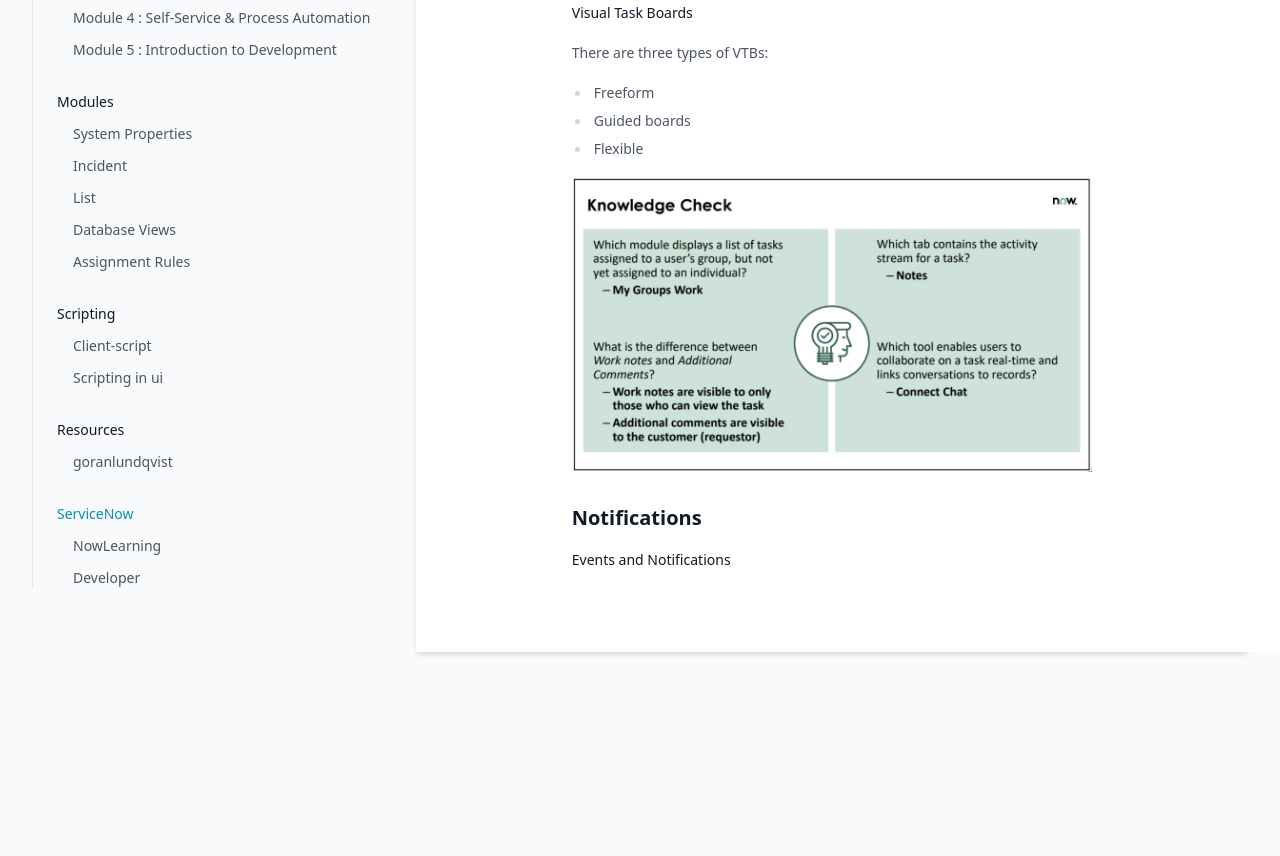
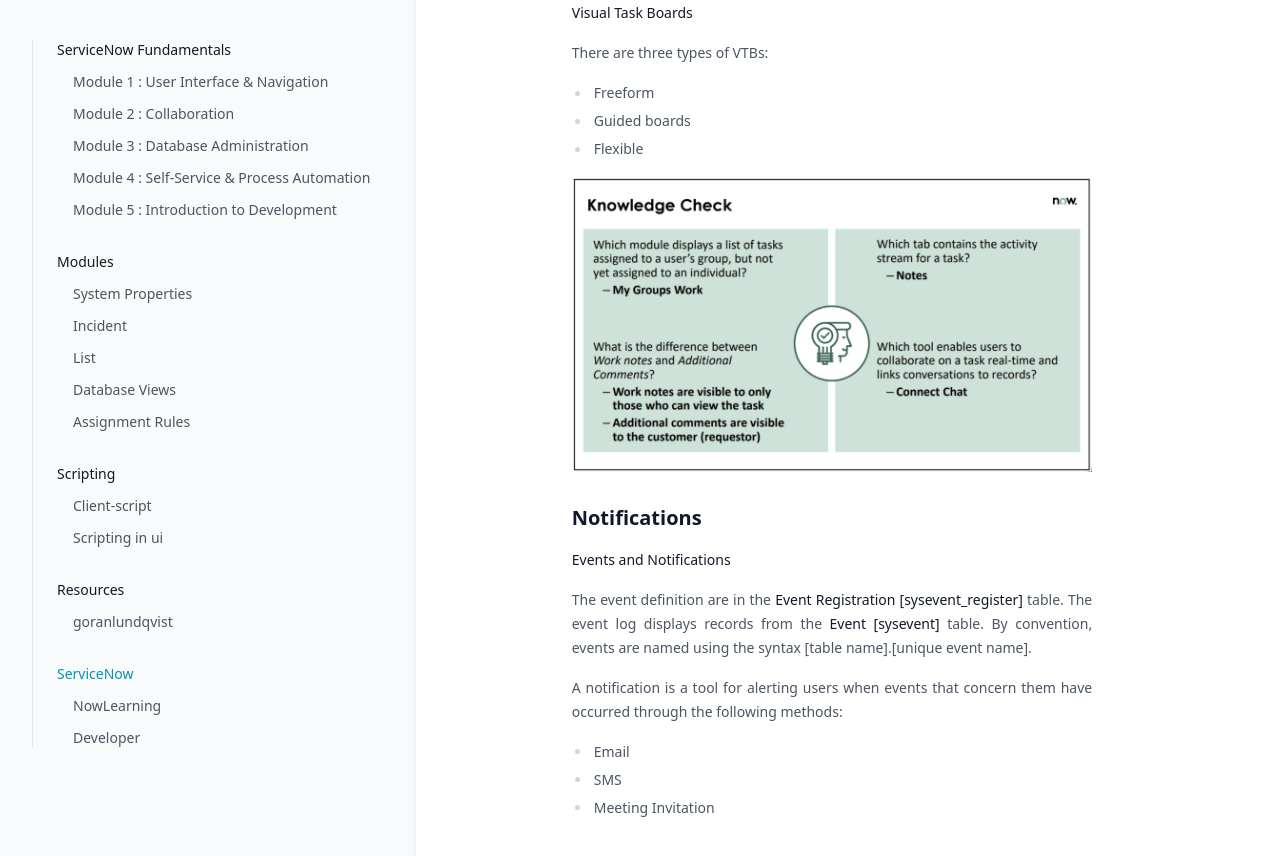
Before and after one commit to greglejeune/ebook, a Jekyll site: the page built from _servicenow/2021-11-01-snf-module2.md, in a window 1280 px wide and 900 px high, scrolled down 1630 px. Shown: the top 856 px of the window. Built offline with Jekyll 4.4.1, drawn with Linux system fonts in a browser that asks for light colours.

Commit message:
Update 2021-11-01-snf-module2.md

```diff
--- a/_servicenow/2021-11-01-snf-module2.md
+++ b/_servicenow/2021-11-01-snf-module2.md
@@ -91,5 +91,15 @@ category: snf
 <p style="text-align: justify;"><strong>Events and Notifications</strong></p>
 
 <p style="text-align: justify;">
+    The event definition are in the <strong>Event Registration [sysevent_register]</strong> table. The event log displays records from the <strong>Event [sysevent]</strong> table. By convention, events are named using the syntax [table name].[unique event name].
+</p>
 
+<p style="text-align: justify;">
+    A notification is a tool for alerting users when events that concern them have occurred through the following methods:
 </p>
+
+<ul>
+  <li>Email</li>
+  <li>SMS</li>
+  <li>Meeting Invitation</li>
+</ul>
```
